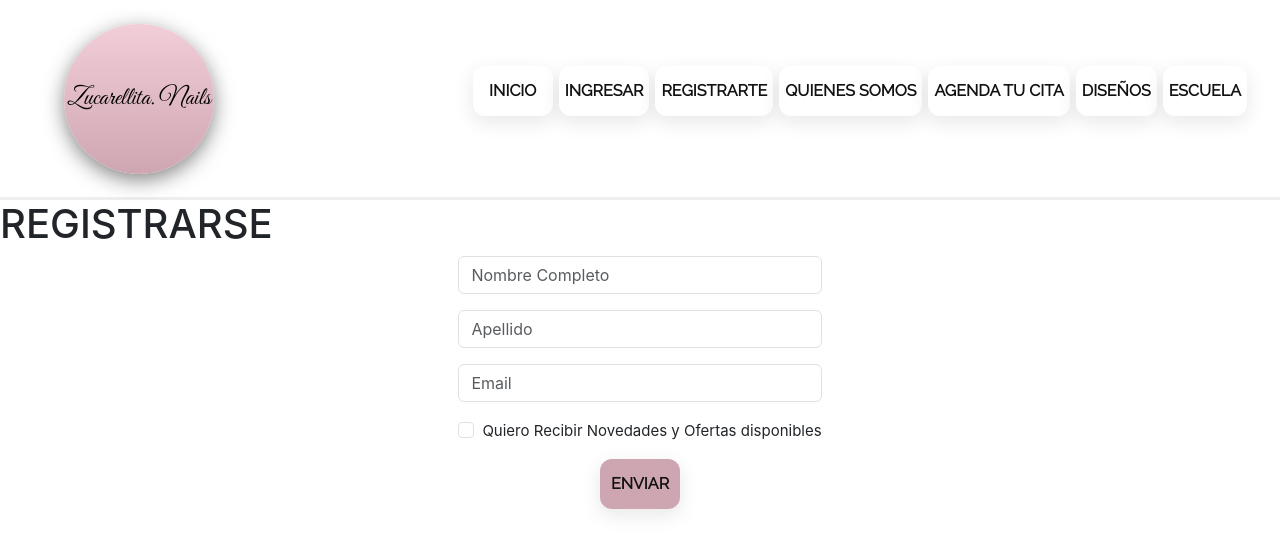
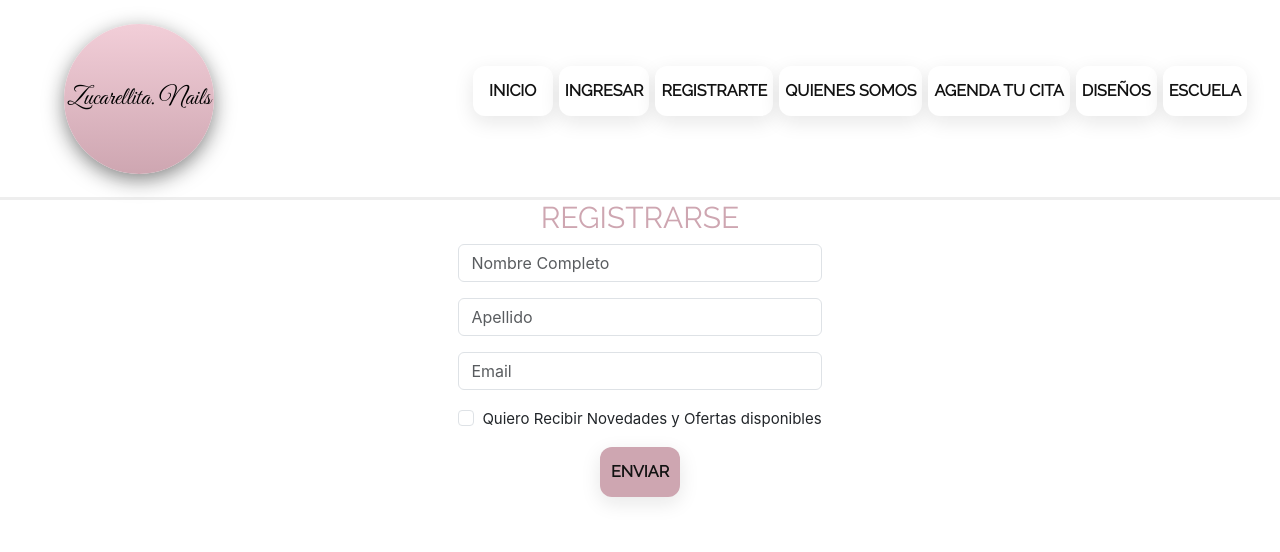
Before and after one commit to DiegoDimitroffPetcoff/schoolproject, a React (Create React App) app: page /register in a window 1280 px wide. Shown: the top 552 px of the page. Built offline with nearby package versions, Linux system fonts and the light colour scheme; a web font is replaced by a local one.

Commit message:
ADD new dependency and favicon

```diff
--- a/package.json
+++ b/package.json
@@ -41,5 +41,8 @@
       "last 1 firefox version",
       "last 1 safari version"
     ]
+  },
+  "devDependencies": {
+    "@babel/plugin-proposal-private-property-in-object": "^7.21.11"
   }
 }
--- a/src/components/forms/newsLetterForm.js
+++ b/src/components/forms/newsLetterForm.js
@@ -1,6 +1,6 @@
-import Buttom1 from "../Buttom2";
+import Buttom1 from "../pure/Buttom2";
 import Form from "react-bootstrap/Form";
-import "../../../styles/form/formContainer.css"
+import "../../styles/form/formContainer.css"
 import { useState } from "react";
 
 function NewsLetterForm() {
--- a/src/containers/NewsLetterContainer.js
+++ b/src/containers/NewsLetterContainer.js
@@ -1,6 +1,6 @@
 import "../styles/sectionOne.css";
 
-import NewsLetterForm from "../components/pure/forms/newsLetterForm";
+import NewsLetterForm from "../components/forms/newsLetterForm";
 
 function NewsLetter() {
   return (
--- a/src/routes/login.js
+++ b/src/routes/login.js
@@ -2,6 +2,7 @@ import LoginForm from "../components/forms/login";
 import Logo from "../components/pure/Logo";
 import NavbarBurguer from "../components/pure/NavbarBurguer";
 import Navbar from "../components/pure/Navbar";
+
 
 function Login(params) {
   return (
@@ -12,7 +13,7 @@ function Login(params) {
         <NavbarBurguer></NavbarBurguer>
         <Navbar></Navbar>
       </header>
-      <h1>INGRESAR</h1>
+      <h1 className="title">INGRESAR</h1>
       <LoginForm></LoginForm>
     </div>
   );
--- a/src/routes/register.js
+++ b/src/routes/register.js
@@ -11,7 +11,7 @@ function Login(params) {
         <NavbarBurguer></NavbarBurguer>
         <Navbar></Navbar>
       </header>
-      <h1>REGISTRARSE</h1>
+      <h1 className="title">REGISTRARSE</h1>
       <LoginForm></LoginForm>
     </div>
   );
```
Also changed, not shown: public/robots.txt (deleted), 2 other files (tests, documents, lock files or other folders).
